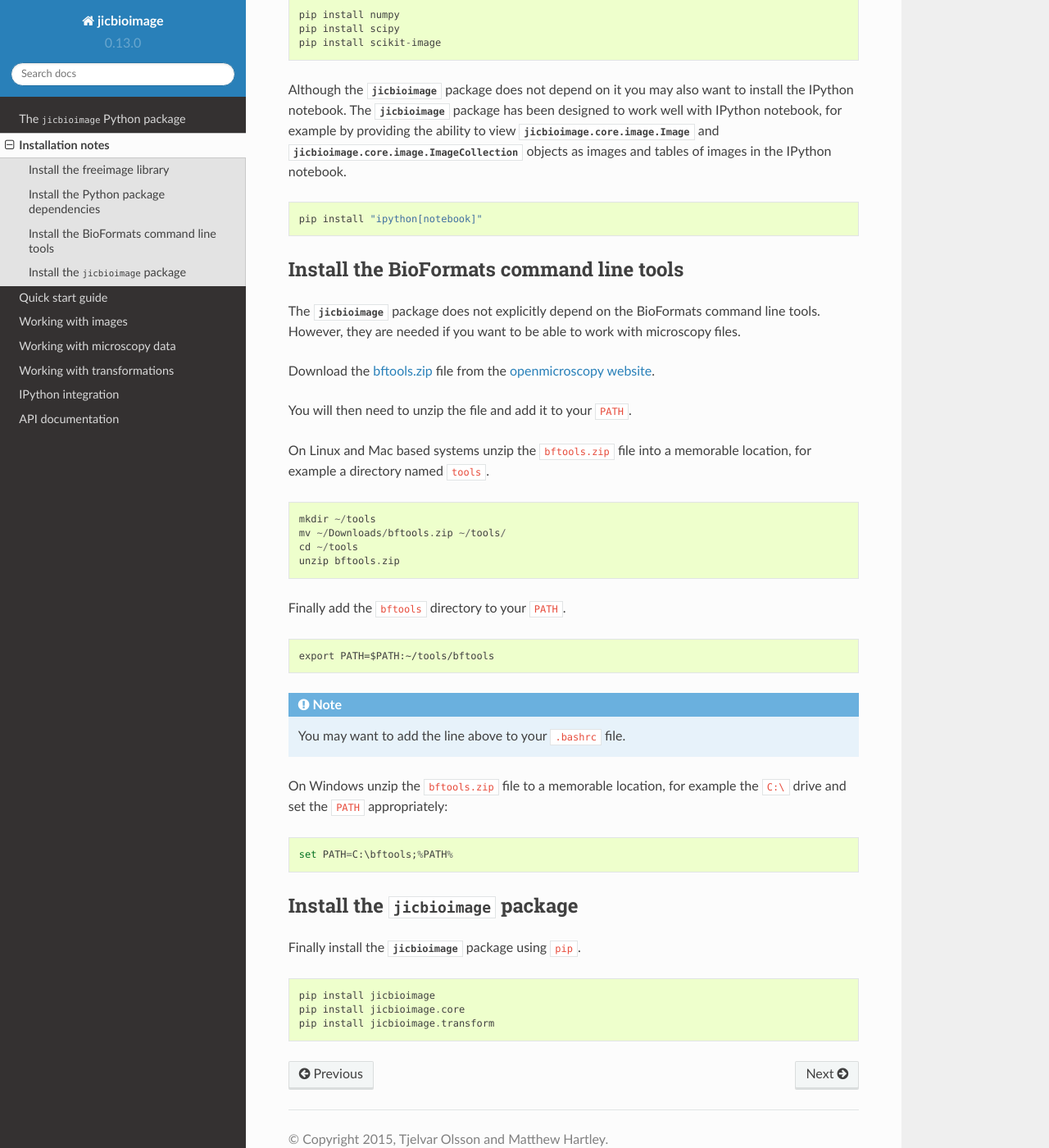
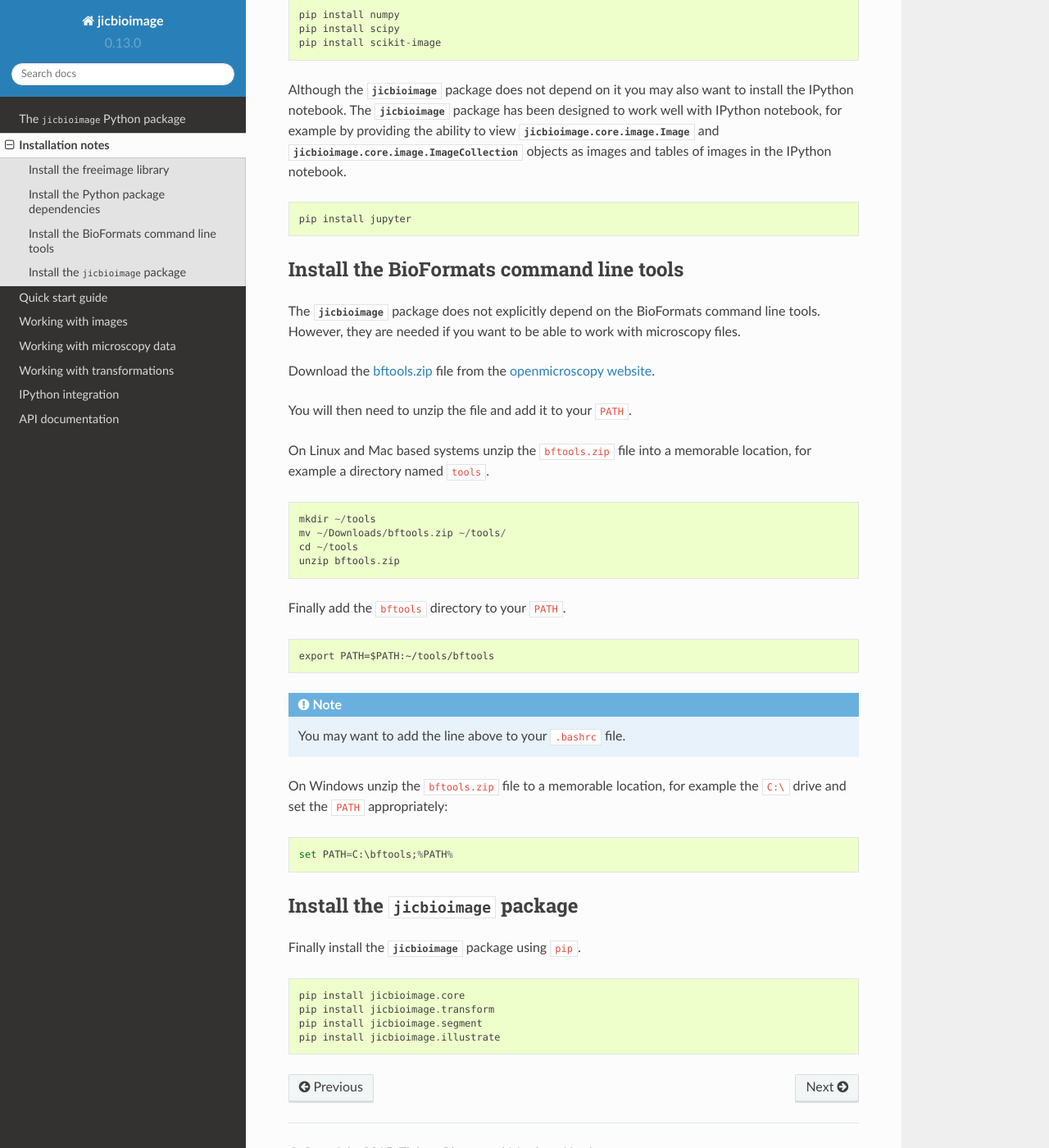
Before and after one commit to JIC-CSB/jicbioimage, a Sphinx documentation site: the page built from docs/source/installation_notes.rst, in a window 1280 px wide and 1400 px high, scrolled down 814 px. Shown: the whole window at 82% size. Built offline with Sphinx 7.4.7 and the Read the Docs theme 2.0.0, drawn with Linux system fonts in a browser that asks for light colours.

Commit message:
Updated installation notes

```diff
--- a/docs/source/installation_notes.rst
+++ b/docs/source/installation_notes.rst
@@ -51,7 +51,7 @@ images in the IPython notebook.
 
 ::
 
-    pip install "ipython[notebook]"
+    pip install jupyter
 
 
 
@@ -99,6 +99,7 @@ Finally install the :mod:`jicbioimage` package using ``pip``.
 
 ::
 
-    pip install jicbioimage
     pip install jicbioimage.core
     pip install jicbioimage.transform
+    pip install jicbioimage.segment
+    pip install jicbioimage.illustrate
```
